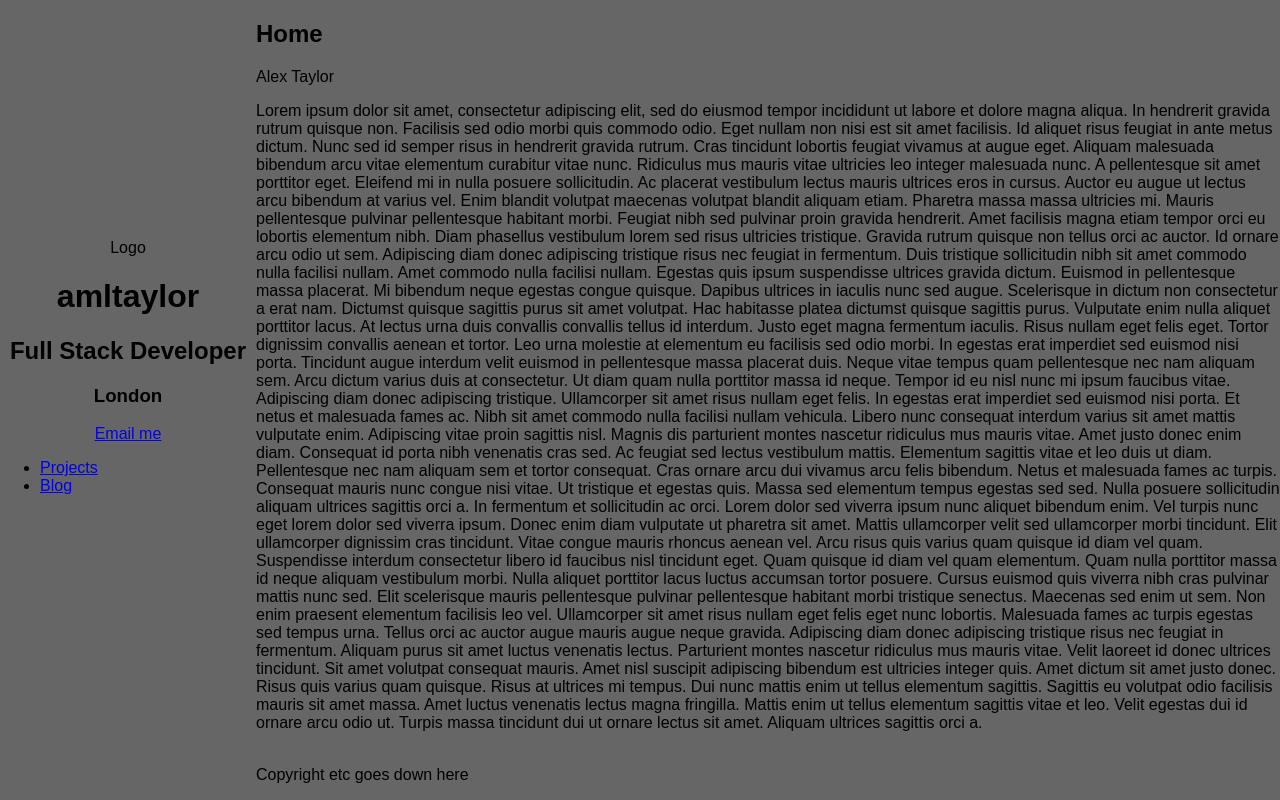
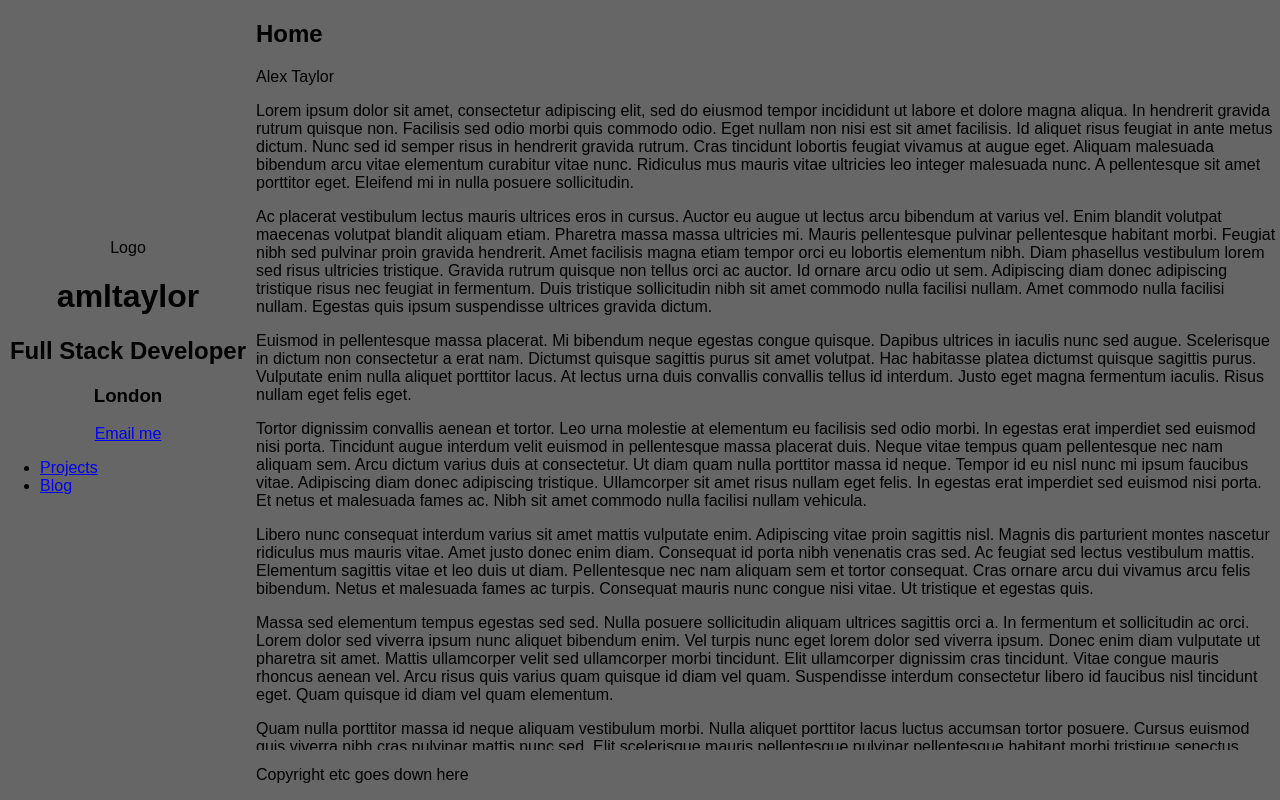
Before and after one commit to ataylor95/personal-site, a React (Create React App) app: page / in a window 1280 px wide. Built offline with nearby package versions, Linux system fonts and the light colour scheme.

Commit message:
template was thrown out when over 100vh, now have a max height and scrollable container

```diff
--- a/src/components/page/page.scss
+++ b/src/components/page/page.scss
@@ -44,7 +44,14 @@
         ". content"
         ". footer";
 
+        max-height: calc(100vh);
+
         grid-template-rows: 1fr auto auto auto 1fr auto;
         grid-template-columns: 20% auto;
+
+        &__main {
+            grid-area: content;
+            overflow-y: scroll;
+        }
     }
 }
--- a/src/pages/home/home.tsx
+++ b/src/pages/home/home.tsx
@@ -8,21 +8,21 @@ const Home: React.FC = () => {
         <div>
           <h2>Home</h2>
           <p>Alex Taylor</p>
-          <p>Lorem ipsum dolor sit amet, consectetur adipiscing elit, sed do eiusmod tempor incididunt ut labore et dolore magna aliqua. In hendrerit gravida rutrum quisque non. Facilisis sed odio morbi quis commodo odio. Eget nullam non nisi est sit amet facilisis. Id aliquet risus feugiat in ante metus dictum. Nunc sed id semper risus in hendrerit gravida rutrum. Cras tincidunt lobortis feugiat vivamus at augue eget. Aliquam malesuada bibendum arcu vitae elementum curabitur vitae nunc. Ridiculus mus mauris vitae ultricies leo integer malesuada nunc. A pellentesque sit amet porttitor eget. Eleifend mi in nulla posuere sollicitudin.
+          <p>Lorem ipsum dolor sit amet, consectetur adipiscing elit, sed do eiusmod tempor incididunt ut labore et dolore magna aliqua. In hendrerit gravida rutrum quisque non. Facilisis sed odio morbi quis commodo odio. Eget nullam non nisi est sit amet facilisis. Id aliquet risus feugiat in ante metus dictum. Nunc sed id semper risus in hendrerit gravida rutrum. Cras tincidunt lobortis feugiat vivamus at augue eget. Aliquam malesuada bibendum arcu vitae elementum curabitur vitae nunc. Ridiculus mus mauris vitae ultricies leo integer malesuada nunc. A pellentesque sit amet porttitor eget. Eleifend mi in nulla posuere sollicitudin.</p>
 
-Ac placerat vestibulum lectus mauris ultrices eros in cursus. Auctor eu augue ut lectus arcu bibendum at varius vel. Enim blandit volutpat maecenas volutpat blandit aliquam etiam. Pharetra massa massa ultricies mi. Mauris pellentesque pulvinar pellentesque habitant morbi. Feugiat nibh sed pulvinar proin gravida hendrerit. Amet facilisis magna etiam tempor orci eu lobortis elementum nibh. Diam phasellus vestibulum lorem sed risus ultricies tristique. Gravida rutrum quisque non tellus orci ac auctor. Id ornare arcu odio ut sem. Adipiscing diam donec adipiscing tristique risus nec feugiat in fermentum. Duis tristique sollicitudin nibh sit amet commodo nulla facilisi nullam. Amet commodo nulla facilisi nullam. Egestas quis ipsum suspendisse ultrices gravida dictum.
+          <p>Ac placerat vestibulum lectus mauris ultrices eros in cursus. Auctor eu augue ut lectus arcu bibendum at varius vel. Enim blandit volutpat maecenas volutpat blandit aliquam etiam. Pharetra massa massa ultricies mi. Mauris pellentesque pulvinar pellentesque habitant morbi. Feugiat nibh sed pulvinar proin gravida hendrerit. Amet facilisis magna etiam tempor orci eu lobortis elementum nibh. Diam phasellus vestibulum lorem sed risus ultricies tristique. Gravida rutrum quisque non tellus orci ac auctor. Id ornare arcu odio ut sem. Adipiscing diam donec adipiscing tristique risus nec feugiat in fermentum. Duis tristique sollicitudin nibh sit amet commodo nulla facilisi nullam. Amet commodo nulla facilisi nullam. Egestas quis ipsum suspendisse ultrices gravida dictum.</p>
 
-Euismod in pellentesque massa placerat. Mi bibendum neque egestas congue quisque. Dapibus ultrices in iaculis nunc sed augue. Scelerisque in dictum non consectetur a erat nam. Dictumst quisque sagittis purus sit amet volutpat. Hac habitasse platea dictumst quisque sagittis purus. Vulputate enim nulla aliquet porttitor lacus. At lectus urna duis convallis convallis tellus id interdum. Justo eget magna fermentum iaculis. Risus nullam eget felis eget.
+          <p>Euismod in pellentesque massa placerat. Mi bibendum neque egestas congue quisque. Dapibus ultrices in iaculis nunc sed augue. Scelerisque in dictum non consectetur a erat nam. Dictumst quisque sagittis purus sit amet volutpat. Hac habitasse platea dictumst quisque sagittis purus. Vulputate enim nulla aliquet porttitor lacus. At lectus urna duis convallis convallis tellus id interdum. Justo eget magna fermentum iaculis. Risus nullam eget felis eget.</p>
 
-Tortor dignissim convallis aenean et tortor. Leo urna molestie at elementum eu facilisis sed odio morbi. In egestas erat imperdiet sed euismod nisi porta. Tincidunt augue interdum velit euismod in pellentesque massa placerat duis. Neque vitae tempus quam pellentesque nec nam aliquam sem. Arcu dictum varius duis at consectetur. Ut diam quam nulla porttitor massa id neque. Tempor id eu nisl nunc mi ipsum faucibus vitae. Adipiscing diam donec adipiscing tristique. Ullamcorper sit amet risus nullam eget felis. In egestas erat imperdiet sed euismod nisi porta. Et netus et malesuada fames ac. Nibh sit amet commodo nulla facilisi nullam vehicula.
+          <p>Tortor dignissim convallis aenean et tortor. Leo urna molestie at elementum eu facilisis sed odio morbi. In egestas erat imperdiet sed euismod nisi porta. Tincidunt augue interdum velit euismod in pellentesque massa placerat duis. Neque vitae tempus quam pellentesque nec nam aliquam sem. Arcu dictum varius duis at consectetur. Ut diam quam nulla porttitor massa id neque. Tempor id eu nisl nunc mi ipsum faucibus vitae. Adipiscing diam donec adipiscing tristique. Ullamcorper sit amet risus nullam eget felis. In egestas erat imperdiet sed euismod nisi porta. Et netus et malesuada fames ac. Nibh sit amet commodo nulla facilisi nullam vehicula.</p>
 
-Libero nunc consequat interdum varius sit amet mattis vulputate enim. Adipiscing vitae proin sagittis nisl. Magnis dis parturient montes nascetur ridiculus mus mauris vitae. Amet justo donec enim diam. Consequat id porta nibh venenatis cras sed. Ac feugiat sed lectus vestibulum mattis. Elementum sagittis vitae et leo duis ut diam. Pellentesque nec nam aliquam sem et tortor consequat. Cras ornare arcu dui vivamus arcu felis bibendum. Netus et malesuada fames ac turpis. Consequat mauris nunc congue nisi vitae. Ut tristique et egestas quis.
+          <p>Libero nunc consequat interdum varius sit amet mattis vulputate enim. Adipiscing vitae proin sagittis nisl. Magnis dis parturient montes nascetur ridiculus mus mauris vitae. Amet justo donec enim diam. Consequat id porta nibh venenatis cras sed. Ac feugiat sed lectus vestibulum mattis. Elementum sagittis vitae et leo duis ut diam. Pellentesque nec nam aliquam sem et tortor consequat. Cras ornare arcu dui vivamus arcu felis bibendum. Netus et malesuada fames ac turpis. Consequat mauris nunc congue nisi vitae. Ut tristique et egestas quis.</p>
 
-Massa sed elementum tempus egestas sed sed. Nulla posuere sollicitudin aliquam ultrices sagittis orci a. In fermentum et sollicitudin ac orci. Lorem dolor sed viverra ipsum nunc aliquet bibendum enim. Vel turpis nunc eget lorem dolor sed viverra ipsum. Donec enim diam vulputate ut pharetra sit amet. Mattis ullamcorper velit sed ullamcorper morbi tincidunt. Elit ullamcorper dignissim cras tincidunt. Vitae congue mauris rhoncus aenean vel. Arcu risus quis varius quam quisque id diam vel quam. Suspendisse interdum consectetur libero id faucibus nisl tincidunt eget. Quam quisque id diam vel quam elementum.
+          <p>Massa sed elementum tempus egestas sed sed. Nulla posuere sollicitudin aliquam ultrices sagittis orci a. In fermentum et sollicitudin ac orci. Lorem dolor sed viverra ipsum nunc aliquet bibendum enim. Vel turpis nunc eget lorem dolor sed viverra ipsum. Donec enim diam vulputate ut pharetra sit amet. Mattis ullamcorper velit sed ullamcorper morbi tincidunt. Elit ullamcorper dignissim cras tincidunt. Vitae congue mauris rhoncus aenean vel. Arcu risus quis varius quam quisque id diam vel quam. Suspendisse interdum consectetur libero id faucibus nisl tincidunt eget. Quam quisque id diam vel quam elementum.</p>
 
-Quam nulla porttitor massa id neque aliquam vestibulum morbi. Nulla aliquet porttitor lacus luctus accumsan tortor posuere. Cursus euismod quis viverra nibh cras pulvinar mattis nunc sed. Elit scelerisque mauris pellentesque pulvinar pellentesque habitant morbi tristique senectus. Maecenas sed enim ut sem. Non enim praesent elementum facilisis leo vel. Ullamcorper sit amet risus nullam eget felis eget nunc lobortis. Malesuada fames ac turpis egestas sed tempus urna. Tellus orci ac auctor augue mauris augue neque gravida. Adipiscing diam donec adipiscing tristique risus nec feugiat in fermentum. Aliquam purus sit amet luctus venenatis lectus. Parturient montes nascetur ridiculus mus mauris vitae. Velit laoreet id donec ultrices tincidunt. Sit amet volutpat consequat mauris. Amet nisl suscipit adipiscing bibendum est ultricies integer quis.
+          <p>Quam nulla porttitor massa id neque aliquam vestibulum morbi. Nulla aliquet porttitor lacus luctus accumsan tortor posuere. Cursus euismod quis viverra nibh cras pulvinar mattis nunc sed. Elit scelerisque mauris pellentesque pulvinar pellentesque habitant morbi tristique senectus. Maecenas sed enim ut sem. Non enim praesent elementum facilisis leo vel. Ullamcorper sit amet risus nullam eget felis eget nunc lobortis. Malesuada fames ac turpis egestas sed tempus urna. Tellus orci ac auctor augue mauris augue neque gravida. Adipiscing diam donec adipiscing tristique risus nec feugiat in fermentum. Aliquam purus sit amet luctus venenatis lectus. Parturient montes nascetur ridiculus mus mauris vitae. Velit laoreet id donec ultrices tincidunt. Sit amet volutpat consequat mauris. Amet nisl suscipit adipiscing bibendum est ultricies integer quis.</p>
 
-Amet dictum sit amet justo donec. Risus quis varius quam quisque. Risus at ultrices mi tempus. Dui nunc mattis enim ut tellus elementum sagittis. Sagittis eu volutpat odio facilisis mauris sit amet massa. Amet luctus venenatis lectus magna fringilla. Mattis enim ut tellus elementum sagittis vitae et leo. Velit egestas dui id ornare arcu odio ut. Turpis massa tincidunt dui ut ornare lectus sit amet. Aliquam ultrices sagittis orci a.</p>
+          <p>Amet dictum sit amet justo donec. Risus quis varius quam quisque. Risus at ultrices mi tempus. Dui nunc mattis enim ut tellus elementum sagittis. Sagittis eu volutpat odio facilisis mauris sit amet massa. Amet luctus venenatis lectus magna fringilla. Mattis enim ut tellus elementum sagittis vitae et leo. Velit egestas dui id ornare arcu odio ut. Turpis massa tincidunt dui ut ornare lectus sit amet. Aliquam ultrices sagittis orci a.</p>
         </div>
       </Page>
     );
```
